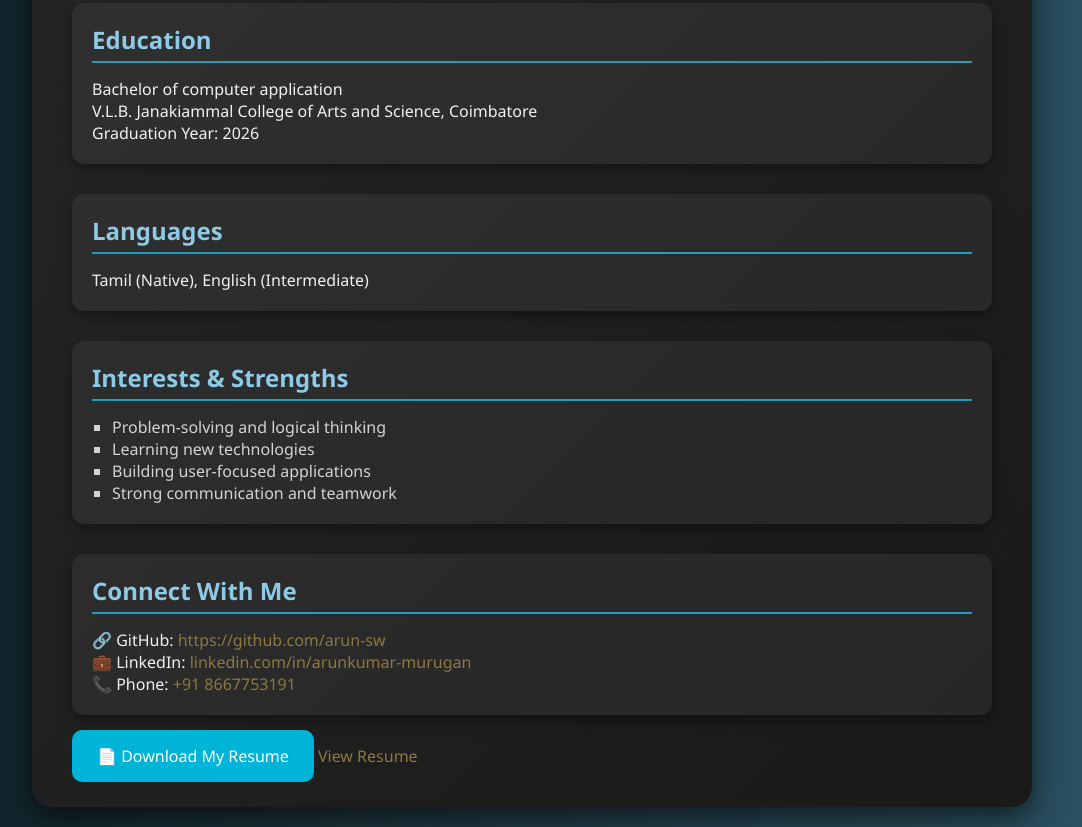
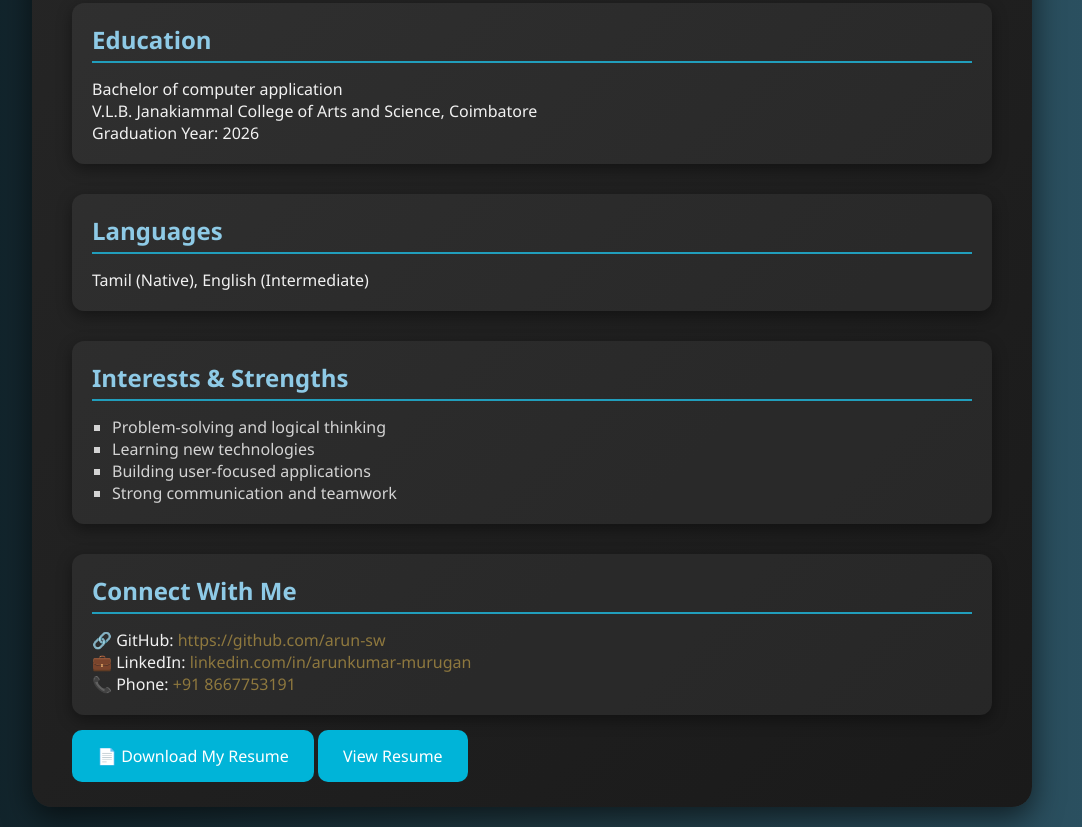
Before and after one commit to arun-sw/MY-Resume, a plain HTML site: page index.html in a window 1280 px wide. Shown: the part 1452-2279 px from the top of the page, without its empty margins (108-1190 px from the left). Drawn offline with Linux system fonts and the light colour scheme.

Commit message:
Update index.html

```diff
--- a/index.html
+++ b/index.html
@@ -116,7 +116,7 @@
 
     <footer>
       <a class="btn" href="Arunkumar_Murugan_Resume.pdf" download>📄 Download My Resume</a>
-      <a href="Arunkumar_Murugan_Resume.pdf" target="_blank">View Resume</a>
+       <a class="btn" href="Arunkumar_Murugan_Resume.pdf" target="_blank">View Resume</a>
 
     </footer>
   </div>
```
